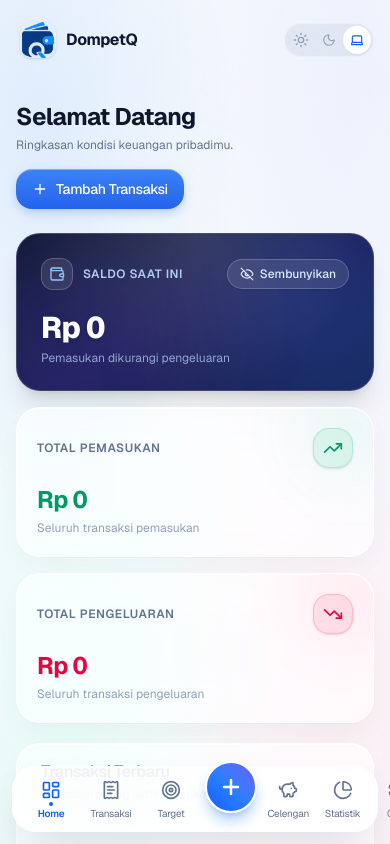
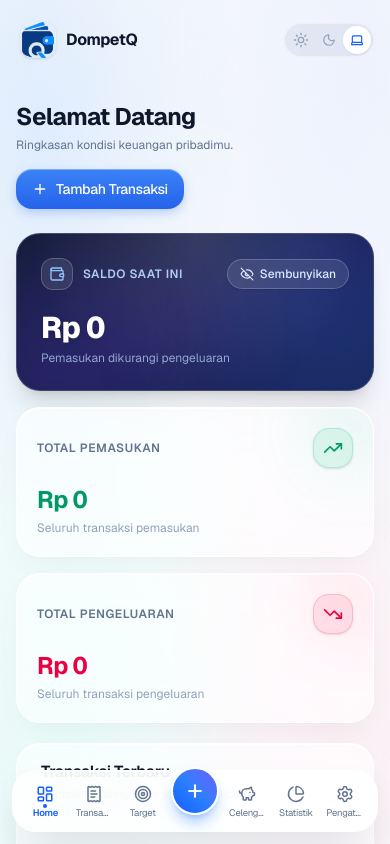
Before and after one commit to RiskiWahyuSaputra/keuangan, a Next.js app: page / in a window 390 px wide. Shown: the top 844 px of the page. Built offline with nearby package versions, Linux system fonts and the light colour scheme.

Commit message:
style: balance mobile bottom tab bar layout into symmetrical 3-left center-add 3-right

```diff
--- a/components/layout/MobileTabBar.tsx
+++ b/components/layout/MobileTabBar.tsx
@@ -30,7 +30,7 @@ const LEFT_TABS: readonly TabItem[] = [
 const RIGHT_TABS: readonly TabItem[] = [
   { href: "/savings", label: "Celengan", icon: PiggyBank },
   { href: "/statistics", label: "Statistik", icon: ChartPie },
-  { href: "/settings", label: "Opsi", icon: Settings },
+  { href: "/settings", label: "Pengaturan", icon: Settings },
 ];
 
 function isActivePath(pathname: string, href: string): boolean {
@@ -48,7 +48,7 @@ export default function MobileTabBar() {
         aria-label="Navigasi Bawah Mobile"
         className="pointer-events-auto mx-auto max-w-md rounded-3xl ios-glass-modal px-2 py-1.5 shadow-2xl flex items-center justify-around"
       >
-        {/* Sisi Kiri: Dashboard & Transaksi */}
+        {/* Sisi Kiri: Dashboard, Transaksi, Target */}
         {LEFT_TABS.map((tab) => {
           const active = isActivePath(pathname, tab.href);
           const Icon = tab.icon;
@@ -57,25 +57,25 @@ export default function MobileTabBar() {
               key={tab.href}
               href={tab.href}
               onClick={() => haptic.light()}
-              className={`flex flex-col items-center justify-center py-1 px-3 min-w-[3.75rem] rounded-2xl transition-all active:scale-90 ${
+              className={`flex flex-col items-center justify-center py-1 px-1.5 min-w-[2.8rem] flex-1 rounded-2xl transition-all active:scale-90 ${
                 active
                   ? "text-blue-600 dark:text-blue-400 font-semibold"
                   : "text-slate-500 dark:text-slate-400 hover:text-slate-800 dark:hover:text-slate-200"
               }`}
             >
-              <span className={`grid h-6 w-6 place-items-center relative`}>
-                <Icon className="h-5 w-5" />
+              <span className={`grid h-5 w-5 place-items-center relative`}>
+                <Icon className="h-[1.125rem] w-[1.125rem]" />
                 {active && (
                   <span className="absolute -bottom-1 h-1 w-1 rounded-full bg-blue-600 dark:bg-blue-400" />
                 )}
               </span>
-              <span className="mt-1 text-[10px] tracking-tight">{tab.label}</span>
+              <span className="mt-1 text-[9.5px] leading-none tracking-tight truncate max-w-full">{tab.label}</span>
             </Link>
           );
         })}
 
         {/* Tombol Plus Tengah: Tambah Transaksi */}
-        <div className="relative -top-3 px-1">
+        <div className="relative -top-2.5 px-1 shrink-0">
           <button
             type="button"
             onClick={() => {
@@ -83,13 +83,13 @@ export default function MobileTabBar() {
               openQuickAdd();
             }}
             aria-label="Tambah Transaksi Baru"
-            className="group relative flex h-13 w-13 items-center justify-center rounded-full bg-gradient-to-tr from-blue-600 via-blue-500 to-indigo-500 text-white shadow-lg shadow-blue-500/40 border-2 border-white dark:border-slate-800 transition-transform active:scale-90 hover:shadow-xl hover:shadow-blue-500/50 focus-visible:outline focus-visible:outline-2 focus-visible:outline-offset-2 focus-visible:outline-blue-600"
+            className="group relative flex h-12 w-12 items-center justify-center rounded-full bg-gradient-to-tr from-blue-600 via-blue-500 to-indigo-500 text-white shadow-lg shadow-blue-500/40 border-2 border-white dark:border-slate-800 transition-transform active:scale-90 hover:shadow-xl hover:shadow-blue-500/50 focus-visible:outline focus-visible:outline-2 focus-visible:outline-offset-2 focus-visible:outline-blue-600"
           >
-            <Plus className="h-6 w-6 stroke-[2.5] transition-transform duration-200 group-hover:rotate-90" />
+            <Plus className="h-5 w-5 stroke-[2.5] transition-transform duration-200 group-hover:rotate-90" />
           </button>
         </div>
 
-        {/* Sisi Kanan: Celengan & Statistik & Opsi */}
+        {/* Sisi Kanan: Celengan, Statistik, Pengaturan */}
         {RIGHT_TABS.map((tab) => {
           const active = isActivePath(pathname, tab.href);
           const Icon = tab.icon;
@@ -98,19 +98,19 @@ export default function MobileTabBar() {
               key={tab.href}
               href={tab.href}
               onClick={() => haptic.light()}
-              className={`flex flex-col items-center justify-center py-1 px-2.5 min-w-[3.4rem] rounded-2xl transition-all active:scale-90 ${
+              className={`flex flex-col items-center justify-center py-1 px-1.5 min-w-[2.8rem] flex-1 rounded-2xl transition-all active:scale-90 ${
                 active
                   ? "text-blue-600 dark:text-blue-400 font-semibold"
                   : "text-slate-500 dark:text-slate-400 hover:text-slate-800 dark:hover:text-slate-200"
               }`}
             >
-              <span className={`grid h-6 w-6 place-items-center relative`}>
-                <Icon className="h-5 w-5" />
+              <span className={`grid h-5 w-5 place-items-center relative`}>
+                <Icon className="h-[1.125rem] w-[1.125rem]" />
                 {active && (
                   <span className="absolute -bottom-1 h-1 w-1 rounded-full bg-blue-600 dark:bg-blue-400" />
                 )}
               </span>
-              <span className="mt-1 text-[10px] tracking-tight">{tab.label}</span>
+              <span className="mt-1 text-[9.5px] leading-none tracking-tight truncate max-w-full">{tab.label}</span>
             </Link>
           );
         })}
```
